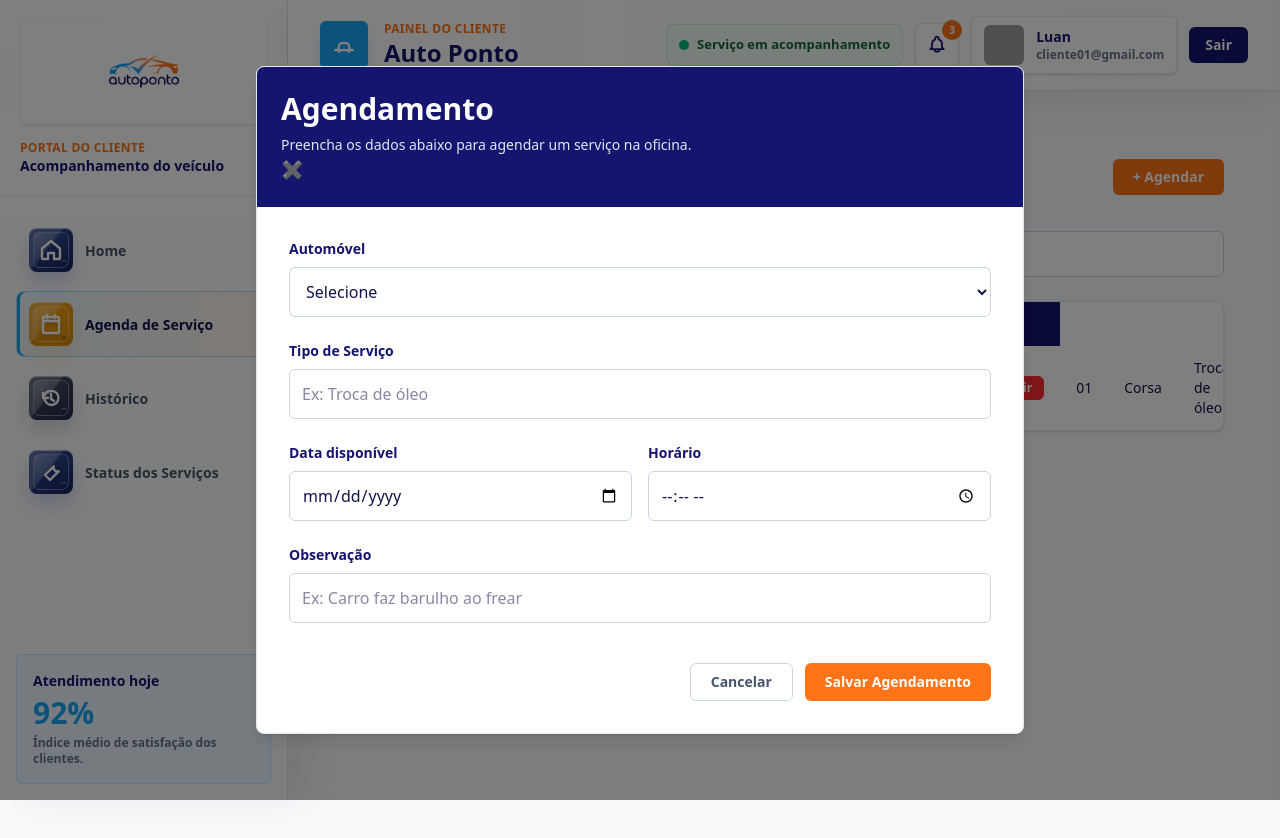
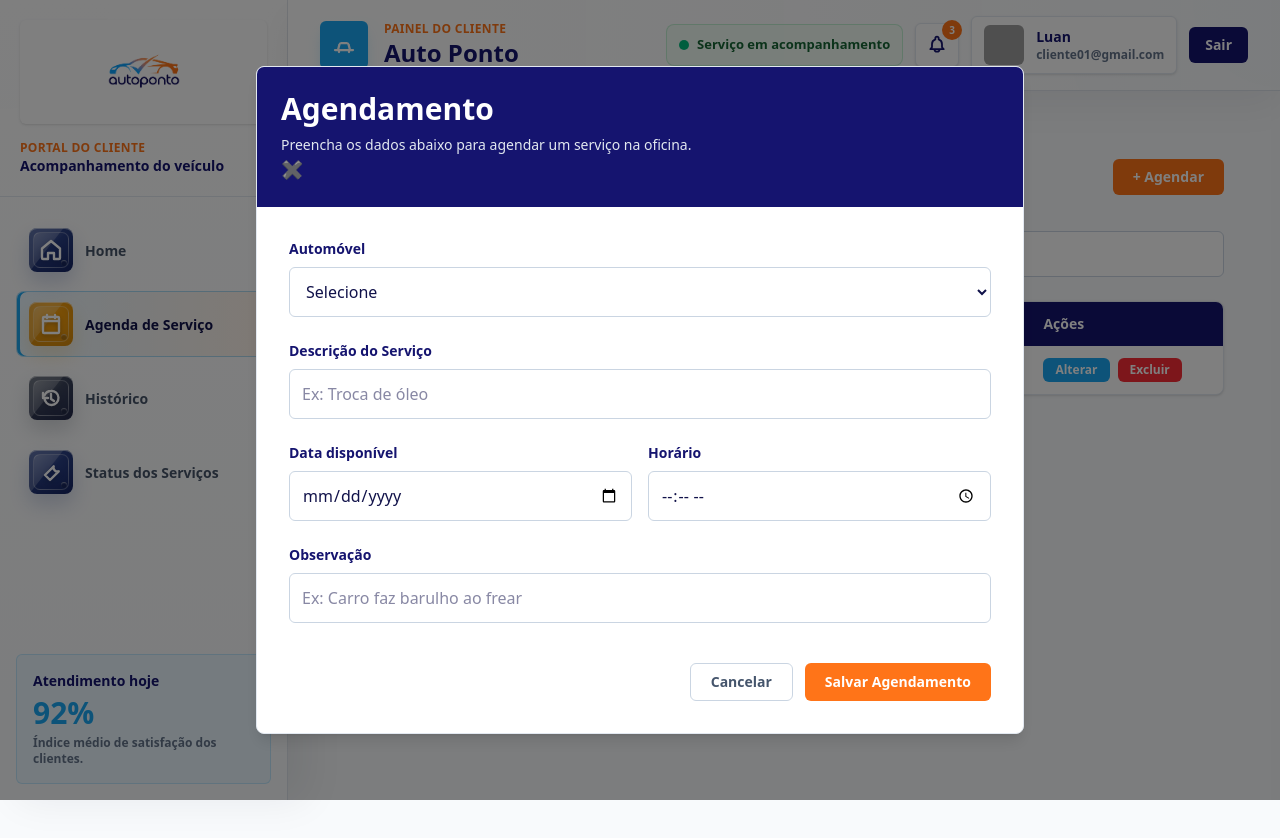
Before and after one commit to Luandsouza/auto-ponto-TCC, an Angular app: page /agenda in a window 1280 px wide. Both pictures are taken after typing "Sample" into the empty fields and a click on the button "+ Agendar". Shown: the top 838 px of the page. Built offline with nearby package versions, Linux system fonts and the light colour scheme; grey boxes are pictures that could not be loaded.

Commit message:
atualização

```diff
--- a/src/app/app.routes.ts
+++ b/src/app/app.routes.ts
@@ -12,10 +12,6 @@ export const routes: Routes = [
    {
       path: "agenda",
       loadComponent: () => import(`./pages/cliente/agenda-cliente/lista-agenda-cliente/lista-agenda-cliente`).then(x => x.ListaAgendaCliente)
-   },
-   {
-      path: "cliente/agendar",
-      loadComponent: () => import(`./pages/cliente/agenda-cliente/cadastro-agenda-cliente/cadastro-agenda-cliente`).then(x => x.CadastroAgendaCliente)
    },
    {
       path: "login",
--- a/src/app/components/auto-chart/auto-chart.ts
+++ b/src/app/components/auto-chart/auto-chart.ts
@@ -16,7 +16,8 @@ import {
   Filler,
   TooltipItem,
   registerables,
-} from 'chart.js';
+}
+from 'chart.js';
 
 Chart.register(...registerables, Filler);
 
--- a/src/app/pages/cliente/agenda-cliente/lista-agenda-cliente/lista-agenda-cliente.html
+++ b/src/app/pages/cliente/agenda-cliente/lista-agenda-cliente/lista-agenda-cliente.html
@@ -48,7 +48,7 @@
                     <tbody class="divide-y divide-slate-100">
 
                         <tr class="hover:bg-slate-50 transition">
-                            @for (automovel of automoveis; let i = $index; track automovel) {
+
                             <td class="px-4 py-3">01</td>
                             <td class="px-4 py-3">Corsa</td>
                             <td class="px-4 py-3">Troca de óleo</td>
@@ -72,7 +72,6 @@
 
                                 </div>
                             </td>
-                            }
                         </tr>
 
                     </tbody>
@@ -121,7 +120,7 @@
 
             <div>
                 <label for="servico" class="block text-sm font-bold text-auto-navy mb-2">
-                    Tipo de Serviço
+                    Descrição do Serviço
                 </label>
                 <input type="text" placeholder="Ex: Troca de óleo"
                     class="w-full rounded-md border border-slate-300 p-3 focus:border-auto-blue focus:outline-none focus:ring-2 focus:ring-auto-sky" />
```
Lines whose indentation alone changed are shown as unchanged.
